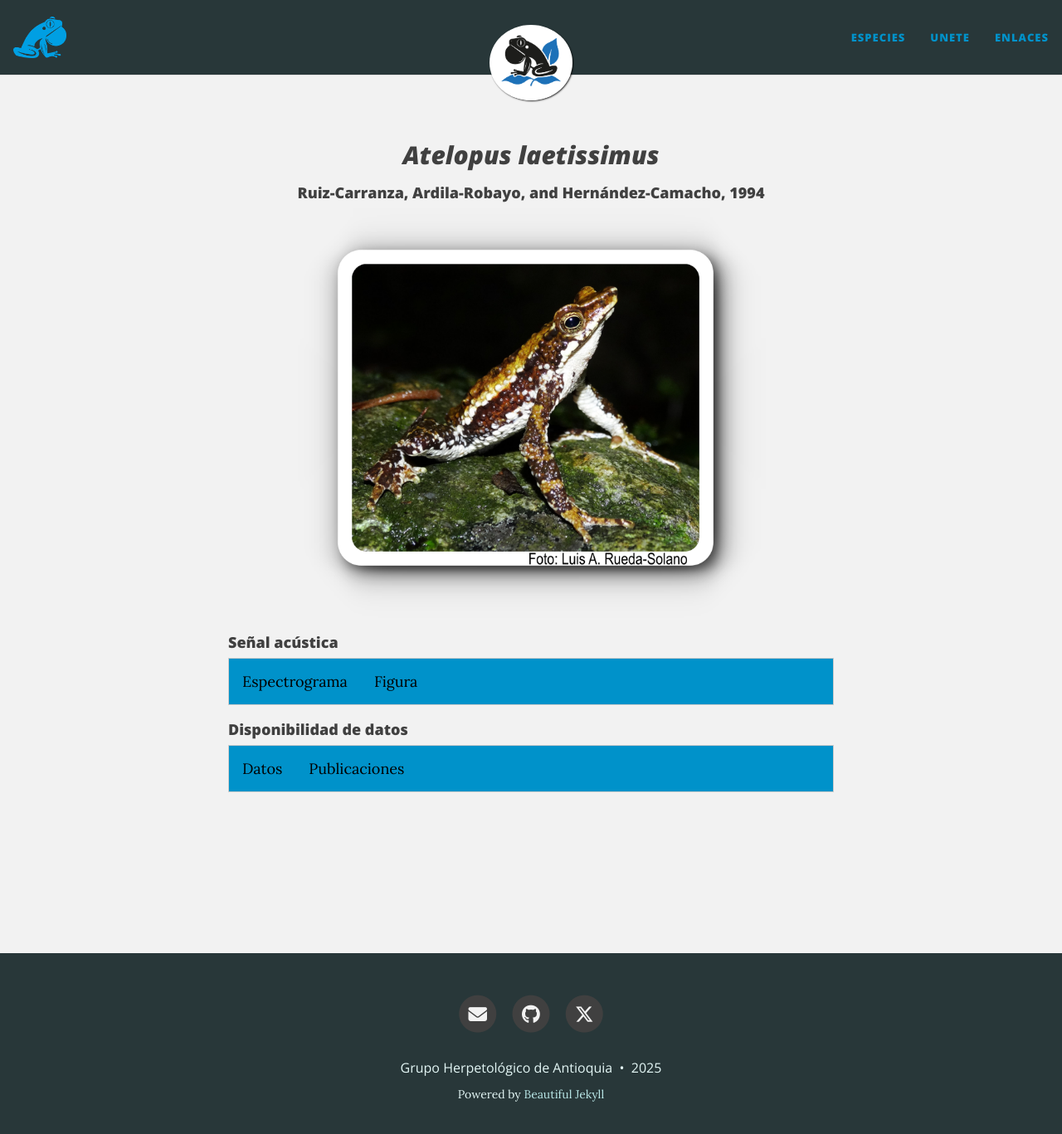
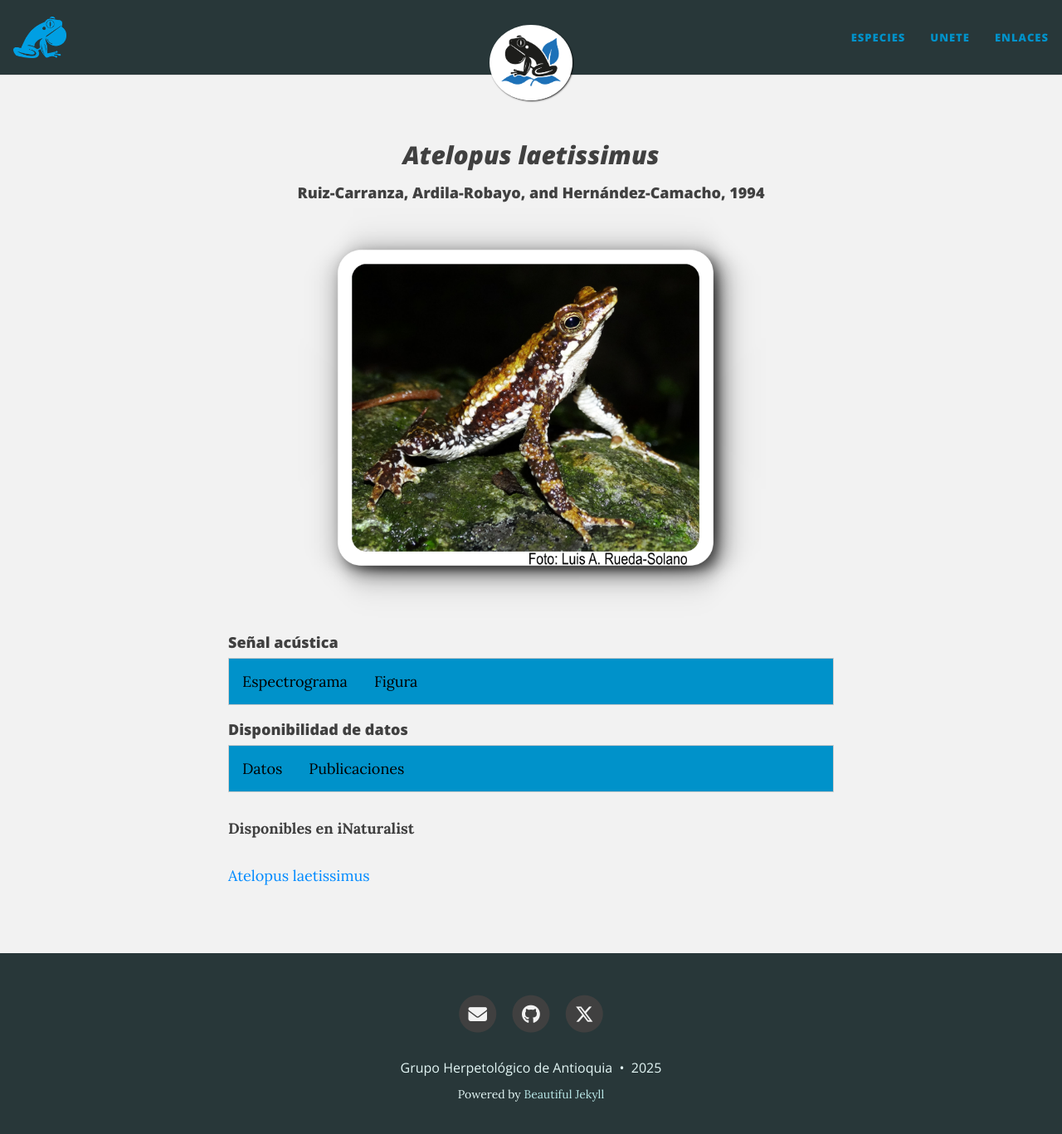
Before and after one commit to colombianfrogs/sounds, a Jekyll site: the page built from docs/species/Atelopus_laetissimus.md, in a window 1280 px wide and 1380 px high. Shown: the top 1367 px of the window at 83% size. Built offline with Jekyll 4.4.1, drawn with Linux system fonts in a browser that asks for light colours.

Commit message:
Update Atelopus_laetissimus.md

```diff
--- a/docs/species/Atelopus_laetissimus.md
+++ b/docs/species/Atelopus_laetissimus.md
@@ -106,6 +106,10 @@ function openTab(evt, tabName) {
   <p><a href="http://colecciones.humboldt.org.co/rec/sonidos/IAvH-CSA-34164/IAvH-CSA-34164.wav" target="_blank">IAVH-CSA-34164</a></p>
 </div>
 
+  <p><strong>Disponibles en iNaturalist</strong></p>
+  <p><a href="https://www.inaturalist.org/observations?place_id=7196&sounds&taxon_id=21663" target="_blank">Atelopus laetissimus</a>
+  </p>
+
 <!-- Seccion Publicaciones -->
 <div id="pubs" class="tabcontent">
   <p><strong>Rueda–Solano, L. A., Gonzalez Pérez, Jl., Rivera-Correa, M., and Vargas Salinas, F.</strong> 2020. Acoustic signal diversity in the Harlequin Toad <i>Atelopus laetissimus</i> (Anura: Bufonidae). <i>Copeia</i> 108(3): 503–513.
```
